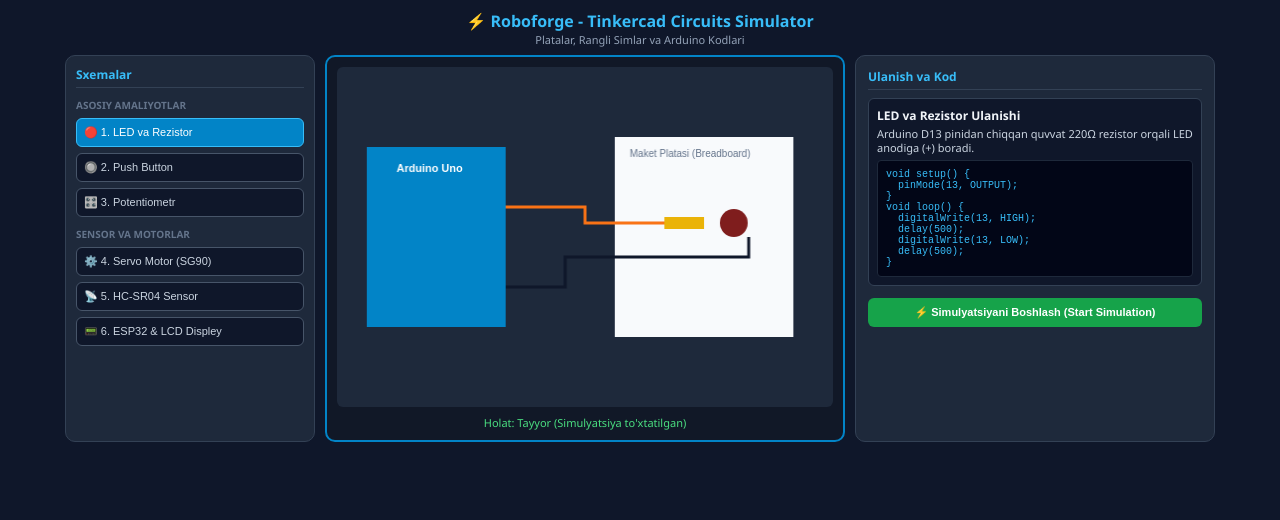
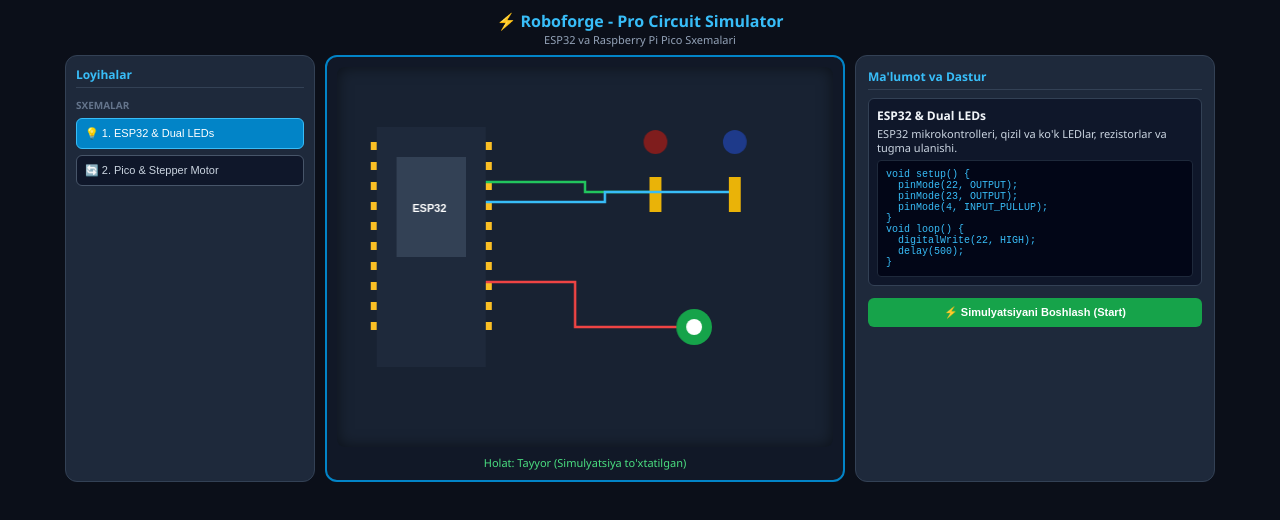
Before and after one commit to djdndylvtvtjs-spec/Roboforge-3d, a plain HTML site: page index.html in a window 1280 px wide. Drawn offline with Linux system fonts and the light colour scheme.

Commit message:
Refactor index.html for Pro Circuit Simulator
Updated the title and descriptions for the Pro Circuit Simulator. Enhanced styles for various UI elements and adjusted canvas dimensions.

```diff
--- a/index.html
+++ b/index.html
@@ -3,33 +3,33 @@
 <head>
   <meta charset="UTF-8">
   <meta name="viewport" content="width=device-width, initial-scale=1.0">
-  <title>Roboforge - Tinkercad Circuits</title>
+  <title>Roboforge - Pro Circuit Simulator</title>
   <style>
     * { box-sizing: border-box; margin: 0; padding: 0; }
-    body { background: #0f172a; color: #f1f5f9; font-family: 'Segoe UI', system-ui, sans-serif; display: flex; flex-direction: column; align-items: center; min-height: 100vh; padding: 10px; }
+    body { background: #0b0f19; color: #f1f5f9; font-family: 'Segoe UI', system-ui, sans-serif; display: flex; flex-direction: column; align-items: center; min-height: 100vh; padding: 10px; }
     header { text-align: center; margin-bottom: 8px; }
     h1 { color: #38bdf8; font-size: 16px; }
     p { color: #94a3b8; font-size: 11px; }
 
     .workspace { display: flex; flex-wrap: wrap; gap: 10px; max-width: 1250px; width: 100%; justify-content: center; }
 
-    /* Sidebar */
-    .toolbox { background: #1e293b; border-radius: 10px; padding: 10px; width: 100%; max-width: 250px; display: flex; flex-direction: column; gap: 6px; border: 1px solid #334155; }
+    /* Sidebar Toolbox */
+    .toolbox { background: #1e293b; border-radius: 12px; padding: 10px; width: 100%; max-width: 250px; display: flex; flex-direction: column; gap: 6px; border: 1px solid #334155; }
     .toolbox h3 { font-size: 12px; color: #38bdf8; border-bottom: 1px solid #334155; padding-bottom: 4px; }
     .section-title { font-size: 10px; color: #64748b; margin-top: 4px; font-weight: bold; text-transform: uppercase; }
-    .comp-btn { background: #0f172a; color: #cbd5e1; border: 1px solid #475569; padding: 7px; border-radius: 6px; text-align: left; cursor: pointer; font-size: 11px; transition: 0.2s; }
+    .comp-btn { background: #0f172a; color: #cbd5e1; border: 1px solid #475569; padding: 8px; border-radius: 6px; text-align: left; cursor: pointer; font-size: 11px; transition: 0.2s; }
     .comp-btn:hover, .comp-btn.active { background: #0284c7; color: white; border-color: #38bdf8; }
 
-    /* Circuit Canvas Area */
-    .sim-container { background: #111827; border: 2px solid #0284c7; border-radius: 10px; width: 100%; max-width: 520px; display: flex; flex-direction: column; align-items: center; padding: 10px; position: relative; }
-    canvas { background: #1e293b; border-radius: 6px; width: 100%; max-width: 500px; height: 340px; }
+    /* Canvas Simulation Container */
+    .sim-container { background: #111827; border: 2px solid #0284c7; border-radius: 12px; width: 100%; max-width: 520px; display: flex; flex-direction: column; align-items: center; padding: 10px; position: relative; }
+    canvas { background: #182232; border-radius: 8px; width: 100%; max-width: 500px; height: 380px; box-shadow: inset 0 0 15px rgba(0,0,0,0.5); }
 
     /* Inspector & Code Panel */
-    .inspector { background: #1e293b; border-radius: 10px; padding: 12px; flex: 1; min-width: 280px; max-width: 360px; display: flex; flex-direction: column; gap: 8px; border: 1px solid #334155; font-size: 12px; }
+    .inspector { background: #1e293b; border-radius: 12px; padding: 12px; flex: 1; min-width: 280px; max-width: 360px; display: flex; flex-direction: column; gap: 8px; border: 1px solid #334155; font-size: 12px; }
     .inspector h3 { font-size: 12px; color: #38bdf8; border-bottom: 1px solid #334155; padding-bottom: 4px; }
     .info-card { background: #0f172a; padding: 8px; border-radius: 6px; border: 1px solid #334155; }
     .info-card p { color: #cbd5e1; margin-top: 3px; font-size: 11px; line-height: 1.3; }
-    .code-box { font-family: monospace; font-size: 10px; color: #38bdf8; background: #020617; padding: 8px; border-radius: 4px; margin-top: 4px; border: 1px solid #1e293b; white-space: pre-wrap; max-height: 130px; overflow-y: auto; }
+    .code-box { font-family: monospace; font-size: 10px; color: #38bdf8; background: #020617; padding: 8px; border-radius: 4px; margin-top: 4px; border: 1px solid #1e293b; white-space: pre-wrap; max-height: 120px; overflow-y: auto; }
 
     .btn { background: #0284c7; color: white; border: none; padding: 8px; border-radius: 6px; font-weight: bold; cursor: pointer; font-size: 11px; width: 100%; }
     .btn:active { transform: scale(0.97); }
@@ -38,48 +38,43 @@
 </head>
 <body>
   <header>
-    <h1>⚡ Roboforge - Tinkercad Circuits Simulator</h1>
-    <p>Platalar, Rangli Simlar va Arduino Kodlari</p>
+    <h1>⚡ Roboforge - Pro Circuit Simulator</h1>
+    <p>ESP32 va Raspberry Pi Pico Sxemalari</p>
   </header>
 
   <div class="workspace">
     <!-- Projects Selector -->
     <div class="toolbox">
-      <h3>Sxemalar</h3>
-      <div class="section-title">Asosiy Amaliyotlar</div>
-      <button class="comp-btn active" id="btn-led" onclick="loadCircuit('led')">🔴 1. LED va Rezistor</button>
-      <button class="comp-btn" id="btn-button" onclick="loadCircuit('button')">🔘 2. Push Button</button>
-      <button class="comp-btn" id="btn-pot" onclick="loadCircuit('potentiometer')">🎛️ 3. Potentiometr</button>
-
-      <div class="section-title">Sensor va Motorlar</div>
-      <button class="comp-btn" id="btn-servo" onclick="loadCircuit('servo')">⚙️ 4. Servo Motor (SG90)</button>
-      <button class="comp-btn" id="btn-ultrasonic" onclick="loadCircuit('ultrasonic')">📡 5. HC-SR04 Sensor</button>
-      <button class="comp-btn" id="btn-lcd" onclick="loadCircuit('lcd')">📟 6. ESP32 & LCD Displey</button>
+      <h3>Loyihalar</h3>
+      <div class="section-title">Sxemalar</div>
+      <button class="comp-btn active" id="btn-esp" onclick="loadCircuit('esp32')">💡 1. ESP32 & Dual LEDs</button>
+      <button class="comp-btn" id="btn-pico" onclick="loadCircuit('pico')">🔄 2. Pico & Stepper Motor</button>
     </div>
 
     <!-- Canvas Simulation Window -->
     <div class="sim-container">
-      <canvas id="circuitCanvas" width="500" height="340"></canvas>
+      <canvas id="circuitCanvas" width="500" height="380"></canvas>
       <p id="sim-status" style="color: #4ade80; margin-top: 8px; font-size: 11px;">Holat: Tayyor (Simulyatsiya to'xtatilgan)</p>
     </div>
 
     <!-- Inspector & Code Panel -->
     <div class="inspector">
-      <h3>Ulanish va Kod</h3>
+      <h3>Ma'lumot va Dastur</h3>
       <div class="info-card">
-        <strong id="info-title">LED va Rezistor Ulanishi</strong>
-        <p id="info-desc">Arduino D13 pinidan rezistor orqali LED anodiga quvvat beriladi.</p>
+        <strong id="info-title">ESP32 & Dual LEDs</strong>
+        <p id="info-desc">ESP32 platasi yordamida qizil va ko'k LED chiroqlarini boshqarish.</p>
         <div class="code-box" id="code-snippet">void setup() {
-  pinMode(13, OUTPUT);
+  pinMode(22, OUTPUT);
+  pinMode(23, OUTPUT);
 }
 void loop() {
-  digitalWrite(13, HIGH);
+  digitalWrite(22, HIGH);
   delay(1000);
-  digitalWrite(13, LOW);
+  digitalWrite(22, LOW);
   delay(1000);
 }</div>
       </div>
-      <button class="btn btn-green" onclick="toggleSimulation()">⚡ Simulyatsiyani Boshlash (Start Simulation)</button>
+      <button class="btn btn-green" onclick="toggleSimulation()">⚡ Simulyatsiyani Boshlash (Start)</button>
     </div>
   </div>
 
@@ -87,128 +82,98 @@ void loop() {
     const canvas = document.getElementById('circuitCanvas');
     const ctx = canvas.getContext('2d');
 
+    let currentCircuit = 'esp32';
+    let isRunning = false;
+    let angle = 307.8;
+
     const circuits = {
-      led: {
-        title: "LED va Rezistor Ulanishi",
-        desc: "Arduino D13 pinidan chiqqan quvvat 220Ω rezistor orqali LED anodiga (+) boradi.",
-        code: "void setup() {\n  pinMode(13, OUTPUT);\n}\nvoid loop() {\n  digitalWrite(13, HIGH);\n  delay(500);\n  digitalWrite(13, LOW);\n  delay(500);\n}",
-        draw: (isRunning) => {
-          // Arduino Board
-          ctx.fillStyle = "#0284c7"; ctx.fillRect(30, 80, 140, 180);
-          ctx.fillStyle = "#ffffff"; ctx.font = "bold 11px sans-serif"; ctx.fillText("Arduino Uno", 60, 105);
+      esp32: {
+        title: "ESP32 & Dual LEDs",
+        desc: "ESP32 mikrokontrolleri, qizil va ko'k LEDlar, rezistorlar va tugma ulanishi.",
+        code: "void setup() {\n  pinMode(22, OUTPUT);\n  pinMode(23, OUTPUT);\n  pinMode(4, INPUT_PULLUP);\n}\nvoid loop() {\n  digitalWrite(22, HIGH);\n  delay(500);\n}",
+        draw: () => {
+          // --- ESP32 Board ---
+          ctx.fillStyle = "#1e293b"; ctx.fillRect(40, 60, 110, 240);
+          ctx.fillStyle = "#334155"; ctx.fillRect(60, 90, 70, 100);
+          ctx.fillStyle = "#ffffff"; ctx.font = "bold 11px sans-serif"; ctx.fillText("ESP32", 76, 145);
 
-          // Breadboard
-          ctx.fillStyle = "#f8fafc"; ctx.fillRect(280, 70, 180, 200);
-          ctx.fillStyle = "#64748b"; ctx.font = "10px sans-serif"; ctx.fillText("Maket Platasi (Breadboard)", 295, 90);
+          ctx.fillStyle = "#fbbf24";
+          for(let i=0; i<10; i++) {
+            ctx.fillRect(34, 75 + i*20, 6, 8);
+            ctx.fillRect(150, 75 + i*20, 6, 8);
+          }
 
-          // Resistor
-          ctx.fillStyle = "#eab308"; ctx.fillRect(330, 150, 40, 12);
+          // --- Push Button ---
+          ctx.fillStyle = "#16a34a"; ctx.beginPath(); ctx.arc(360, 260, 18, 0, Math.PI*2); ctx.fill();
+          ctx.fillStyle = "#ffffff"; ctx.beginPath(); ctx.arc(360, 260, 8, 0, Math.PI*2); ctx.fill();
 
-          // LED
-          ctx.fillStyle = isRunning ? "#ef4444" : "#7f1d1d";
-          ctx.beginPath(); ctx.arc(400, 156, 14, 0, Math.PI * 2); ctx.fill();
+          // --- Resistors & LEDs ---
+          ctx.fillStyle = "#eab308"; ctx.fillRect(315, 110, 12, 35);
+          ctx.fillStyle = isRunning ? "#ef4444" : "#7f1d1d"; ctx.beginPath(); ctx.arc(321, 75, 12, 0, Math.PI*2); ctx.fill();
 
-          // Wires (Tinkercad style)
-          // Wire 1: D13 to Resistor (Yellow/Orange)
-          ctx.strokeStyle = "#f97316"; ctx.lineWidth = 3;
-          ctx.beginPath(); ctx.moveTo(170, 140); ctx.lineTo(250, 140); ctx.lineTo(250, 156); ctx.lineTo(330, 156); ctx.stroke();
+          ctx.fillStyle = "#eab308"; ctx.fillRect(395, 110, 12, 35);
+          ctx.fillStyle = isRunning ? "#3b82f6" : "#1e3a8a"; ctx.beginPath(); ctx.arc(401, 75, 12, 0, Math.PI*2); ctx.fill();
 
-          // Wire 2: GND to LED Cathode (Black)
-          ctx.strokeStyle = "#0f172a"; ctx.lineWidth = 3;
-          ctx.beginPath(); ctx.moveTo(170, 220); ctx.lineTo(230, 220); ctx.lineTo(230, 190); ctx.lineTo(415, 190); ctx.lineTo(415, 170); ctx.stroke();
+          // --- Clean 90-degree Wires ---
+          ctx.strokeStyle = "#22c55e"; ctx.lineWidth = 2.5;
+          ctx.beginPath(); ctx.moveTo(150, 115); ctx.lineTo(250, 115); ctx.lineTo(250, 125); ctx.lineTo(315, 125); ctx.stroke();
+
+          ctx.strokeStyle = "#38bdf8"; ctx.lineWidth = 2.5;
+          ctx.beginPath(); ctx.moveTo(150, 135); ctx.lineTo(270, 135); ctx.lineTo(270, 125); ctx.lineTo(395, 125); ctx.stroke();
+
+          ctx.strokeStyle = "#ef4444"; ctx.lineWidth = 2.5;
+          ctx.beginPath(); ctx.moveTo(150, 215); ctx.lineTo(240, 215); ctx.lineTo(240, 260); ctx.lineTo(342, 260); ctx.stroke();
         }
       },
-      button: {
-        title: "Push Button (Kнопка)",
-        desc: "Tugma bosilganda D2 piniga HIGH signali uzatiladi.",
-        code: "const int buttonPin = 2;\nvoid setup() {\n  pinMode(buttonPin, INPUT_PULLUP);\n  Serial.begin(9600);\n}\nvoid loop() {\n  int state = digitalRead(buttonPin);\n  Serial.println(state);\n}",
-        draw: (isRunning) => {
-          ctx.fillStyle = "#0284c7"; ctx.fillRect(30, 80, 140, 180);
-          ctx.fillStyle = "#ffffff"; ctx.fillText("Arduino Uno", 60, 105);
+      pico: {
+        title: "Raspberry Pi Pico & Stepper Motor",
+        desc: "Raspberry Pi Pico, A4988 drayveri va Stepper motor ulanishi.",
+        code: "#include <Stepper.h>\nconst int stepsPerRevolution = 200;\nStepper myStepper(stepsPerRevolution, 2, 3);\nvoid setup() {\n  myStepper.setSpeed(60);\n}\nvoid loop() {\n  myStepper.step(stepsPerRevolution);\n}",
+        draw: () => {
+          // --- Stepper Motor ---
+          ctx.fillStyle = "#64748b"; ctx.fillRect(180, 40, 140, 140);
+          ctx.fillStyle = "#475569"; ctx.beginPath(); ctx.arc(250, 110, 50, 0, Math.PI*2); ctx.fill();
+          ctx.fillStyle = "#1e293b"; ctx.beginPath(); ctx.arc(250, 110, 18, 0, Math.PI*2); ctx.fill();
+          ctx.fillStyle = "#38bdf8"; ctx.font = "bold 13px sans-serif"; ctx.fillText(angle.toFixed(1) + "°", 225, 115);
+          ctx.fillStyle = "#cbd5e1"; ctx.font = "10px sans-serif"; ctx.fillText("degrees", 228, 130);
 
-          ctx.fillStyle = "#f8fafc"; ctx.fillRect(280, 70, 180, 200);
-          ctx.fillStyle = "#334155"; ctx.fillRect(350, 130, 50, 50); // Button
+          ctx.fillStyle = "#cbd5e1";
+          ctx.beginPath(); ctx.arc(195, 55, 5, 0, Math.PI*2); ctx.fill();
+          ctx.beginPath(); ctx.arc(305, 55, 5, 0, Math.PI*2); ctx.fill();
+          ctx.beginPath(); ctx.arc(195, 165, 5, 0, Math.PI*2); ctx.fill();
+          ctx.beginPath(); ctx.arc(305, 165, 5, 0, Math.PI*2); ctx.fill();
 
-          // Wires
-          ctx.strokeStyle = "#ef4444"; ctx.lineWidth = 3; // 5V
-          ctx.beginPath(); ctx.moveTo(170, 120); ctx.lineTo(330, 120); ctx.stroke();
+          // --- Raspberry Pi Pico ---
+          ctx.fillStyle = "#16a34a"; ctx.fillRect(60, 200, 110, 150);
+          ctx.fillStyle = "#ffffff"; ctx.font = "bold 10px sans-serif"; ctx.fillText("Raspberry", 85, 260);
+          ctx.fillStyle = "#ffffff"; ctx.font = "8px sans-serif"; ctx.fillText("Pi Pico", 95, 275);
+          ctx.fillStyle = "#334155"; ctx.fillRect(95, 210, 40, 20);
 
-          ctx.strokeStyle = "#38bdf8"; ctx.lineWidth = 3; // Signal
-          ctx.beginPath(); ctx.moveTo(170, 170); ctx.lineTo(350, 170); ctx.stroke();
-        }
-      },
-      potentiometer: {
-        title: "Potentiometr (Analog Input)",
-        desc: "O'zgaruvchan rezistor orqali A0 piniga analog qiymat beriladi.",
-        code: "void setup() {\n  Serial.begin(9600);\n}\nvoid loop() {\n  int val = analogRead(A0);\n  Serial.println(val);\n  delay(100);\n}",
-        draw: (isRunning) => {
-          ctx.fillStyle = "#0284c7"; ctx.fillRect(30, 80, 140, 180);
-          ctx.fillStyle = "#ffffff"; ctx.fillText("Arduino Uno", 60, 105);
+          // --- A4988 Driver ---
+          ctx.fillStyle = "#15803d"; ctx.fillRect(280, 230, 60, 70);
+          ctx.fillStyle = "#000000"; ctx.fillRect(295, 245, 30, 30);
+          ctx.fillStyle = "#ffffff"; ctx.font = "bold 8px sans-serif"; ctx.fillText("A4988", 293, 292);
 
-          ctx.fillStyle = "#64748b"; ctx.beginPath(); ctx.arc(370, 160, 25, 0, Math.PI*2); ctx.fill(); // Pot
+          // --- Wires ---
+          ctx.strokeStyle = "#ef4444"; ctx.lineWidth = 2;
+          ctx.beginPath(); ctx.moveTo(230, 180); ctx.lineTo(230, 210); ctx.lineTo(290, 210); ctx.lineTo(290, 230); ctx.stroke();
 
-          ctx.strokeStyle = "#22c55e"; ctx.lineWidth = 3; // A0
-          ctx.beginPath(); ctx.moveTo(170, 180); ctx.lineTo(345, 160); ctx.stroke();
-        }
-      },
-      servo: {
-        title: "Servo Motor (SG90) Boshqaruvi",
-        desc: "PWM signal yordamida servo motor burchagi boshqariladi.",
-        code: "#include <Servo.h>\nServo myservo;\nvoid setup() {\n  myservo.attach(9);\n}\nvoid loop() {\n  myservo.write(90);\n  delay(1000);\n}",
-        draw: (isRunning) => {
-          ctx.fillStyle = "#0284c7"; ctx.fillRect(30, 80, 140, 180);
-          ctx.fillStyle = "#ffffff"; ctx.fillText("Arduino Uno", 60, 105);
+          ctx.strokeStyle = "#3b82f6"; ctx.lineWidth = 2;
+          ctx.beginPath(); ctx.moveTo(240, 180); ctx.lineTo(240, 205); ctx.lineTo(305, 205); ctx.lineTo(305, 230); ctx.stroke();
 
-          ctx.fillStyle = "#f59e0b"; ctx.fillRect(330, 130, 80, 60); // Servo
-          ctx.fillStyle = "#ffffff"; ctx.fillText("SG90", 355, 165);
+          ctx.strokeStyle = "#a855f7"; ctx.lineWidth = 2;
+          ctx.beginPath(); ctx.moveTo(170, 310); ctx.lineTo(230, 310); ctx.lineTo(230, 270); ctx.lineTo(280, 270); ctx.stroke();
 
-          // Wires: Brown, Red, Orange
-          ctx.strokeStyle = "#ef4444"; ctx.lineWidth = 3; // VCC
-          ctx.beginPath(); ctx.moveTo(170, 120); ctx.lineTo(330, 120); ctx.stroke();
-
-          ctx.strokeStyle = "#eab308"; ctx.lineWidth = 3; // PWM
-          ctx.beginPath(); ctx.moveTo(170, 160); ctx.lineTo(330, 160); ctx.stroke();
-        }
-      },
-      ultrasonic: {
-        title: "HC-SR04 Ultrasonik Sensor",
-        desc: "Trig va Echo pinlari yordamida masofa o'lchanadi.",
-        code: "const int trigPin = 7;\nconst int echoPin = 6;\nvoid setup() {\n  pinMode(trigPin, OUTPUT);\n  pinMode(echoPin, INPUT);\n}\nvoid loop() { }",
-        draw: (isRunning) => {
-          ctx.fillStyle = "#0284c7"; ctx.fillRect(30, 80, 140, 180);
-          ctx.fillStyle = "#ffffff"; ctx.fillText("Arduino Uno", 60, 105);
-
-          ctx.fillStyle = "#3b82f6"; ctx.fillRect(320, 130, 90, 50); // Sensor
-          ctx.fillStyle = "#ffffff"; ctx.fillText("HC-SR04", 340, 160);
-
-          ctx.strokeStyle = "#38bdf8"; ctx.lineWidth = 3;
-          ctx.beginPath(); ctx.moveTo(170, 150); ctx.lineTo(320, 150); ctx.stroke();
-        }
-      },
-      lcd: {
-        title: "ESP32 va I2C LCD Displey",
-        desc: "I2C protokoli (SDA, SCL) orqali ESP32 platasiga LCD ulanishi.",
-        code: "#include <LiquidCrystal_I2C.h>\nLiquidCrystal_I2C lcd(0x27, 16, 2);\nvoid setup() {\n  lcd.init();\n  lcd.backlight();\n  lcd.print(\"Roboforge\");\n}\nvoid loop() { }",
-        draw: (isRunning) => {
-          ctx.fillStyle = "#334155"; ctx.fillRect(30, 80, 140, 180);
-          ctx.fillStyle = "#ffffff"; ctx.fillText("ESP32 DevKit", 60, 105);
-
-          ctx.fillStyle = "#10b981"; ctx.fillRect(300, 120, 130, 70); // LCD
-          ctx.fillStyle = "#022c22"; ctx.fillText("Roboforge...", 325, 160);
-
-          ctx.strokeStyle = "#eab308"; ctx.lineWidth = 3; // SDA/SCL
-          ctx.beginPath(); ctx.moveTo(170, 180); ctx.lineTo(300, 180); ctx.stroke();
+          ctx.strokeStyle = "#f97316"; ctx.lineWidth = 2;
+          ctx.beginPath(); ctx.moveTo(170, 325); ctx.lineTo(240, 325); ctx.lineTo(240, 285); ctx.lineTo(280, 285); ctx.stroke();
         }
       }
     };
 
-    let currentKey = 'led';
-    let simulationActive = false;
-
     function loadCircuit(key) {
-      currentKey = key;
+      currentCircuit = key;
       document.querySelectorAll('.comp-btn').forEach(btn => btn.classList.remove('active'));
-      document.getElementById('btn-' + key).classList.add('active');
+      document.getElementById(key === 'esp32' ? 'btn-esp' : 'btn-pico').classList.add('active');
 
       const data = circuits[key];
       document.getElementById('info-title').innerText = data.title;
@@ -220,24 +185,32 @@ void loop() {
 
     function redraw() {
       ctx.clearRect(0, 0, canvas.width, canvas.height);
-      circuits[currentKey].draw(simulationActive);
+      circuits[currentCircuit].draw();
     }
 
     function toggleSimulation() {
-      simulationActive = !simulationActive;
+      isRunning = !isRunning;
       const statusEl = document.getElementById('sim-status');
-      if (simulationActive) {
-        statusEl.innerText = "🟢 Simulyatsiya ishlamqda (Tok uzatildi)";
+      if (isRunning) {
+        statusEl.innerText = "🟢 Simulyatsiya ishlamqda...";
         statusEl.style.color = "#38bdf8";
       } else {
-        statusEl.innerText = "Holat: Tayyor (Simulyatsiya to'xtatilgan)";
+        statusEl.innerText = "Holat: Tayyor (To'xtatilgan)";
         statusEl.style.color = "#4ade80";
       }
       redraw();
     }
 
-    // Initial load
-    loadCircuit('led');
+    setInterval(() => {
+      if (isRunning && currentCircuit === 'pico') {
+        angle = (angle + 2.5) % 360;
+        redraw();
+      } else if (isRunning && currentCircuit === 'esp32') {
+        redraw();
+      }
+    }, 100);
+
+    loadCircuit('esp32');
   </script>
 </body>
 </html>
```
